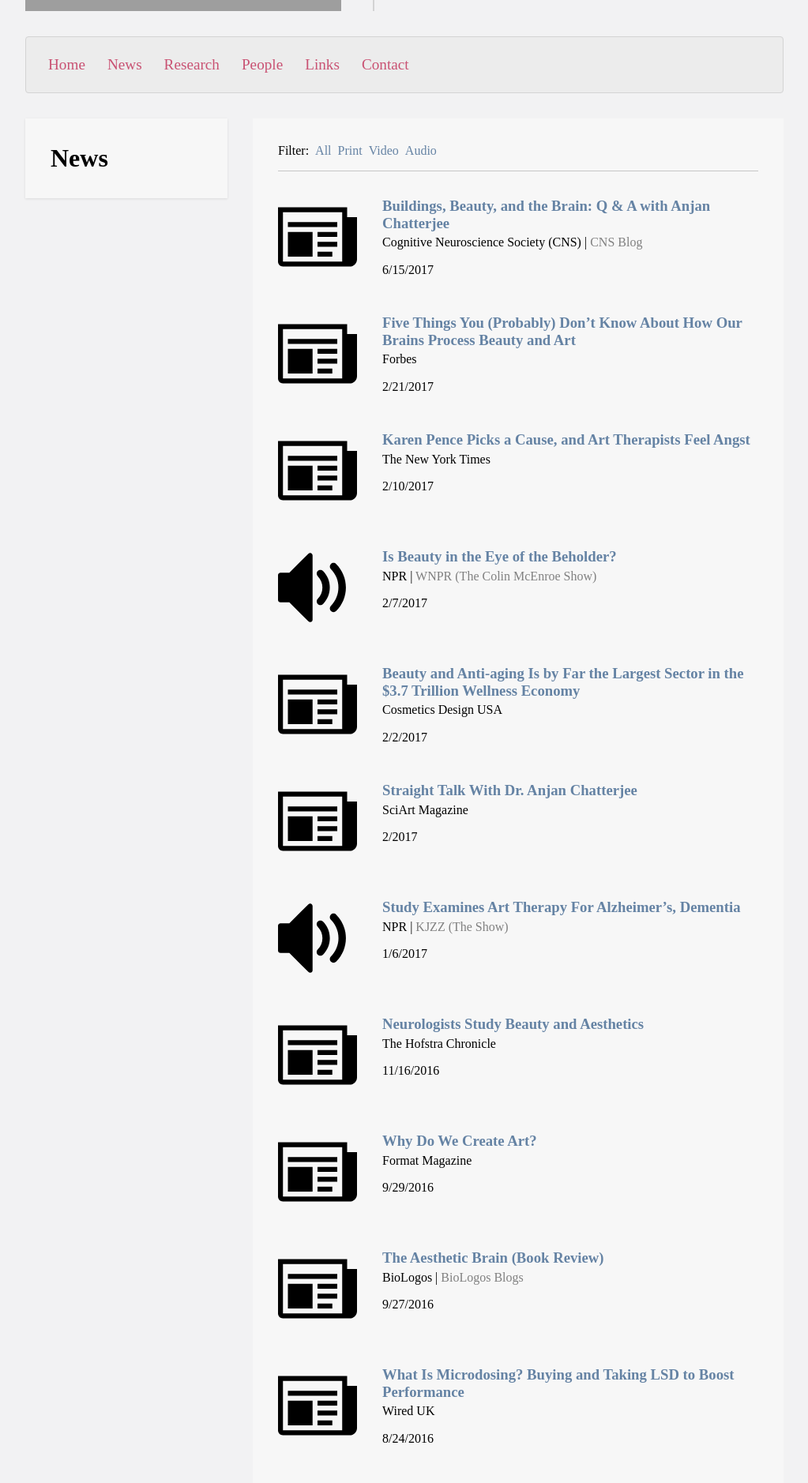
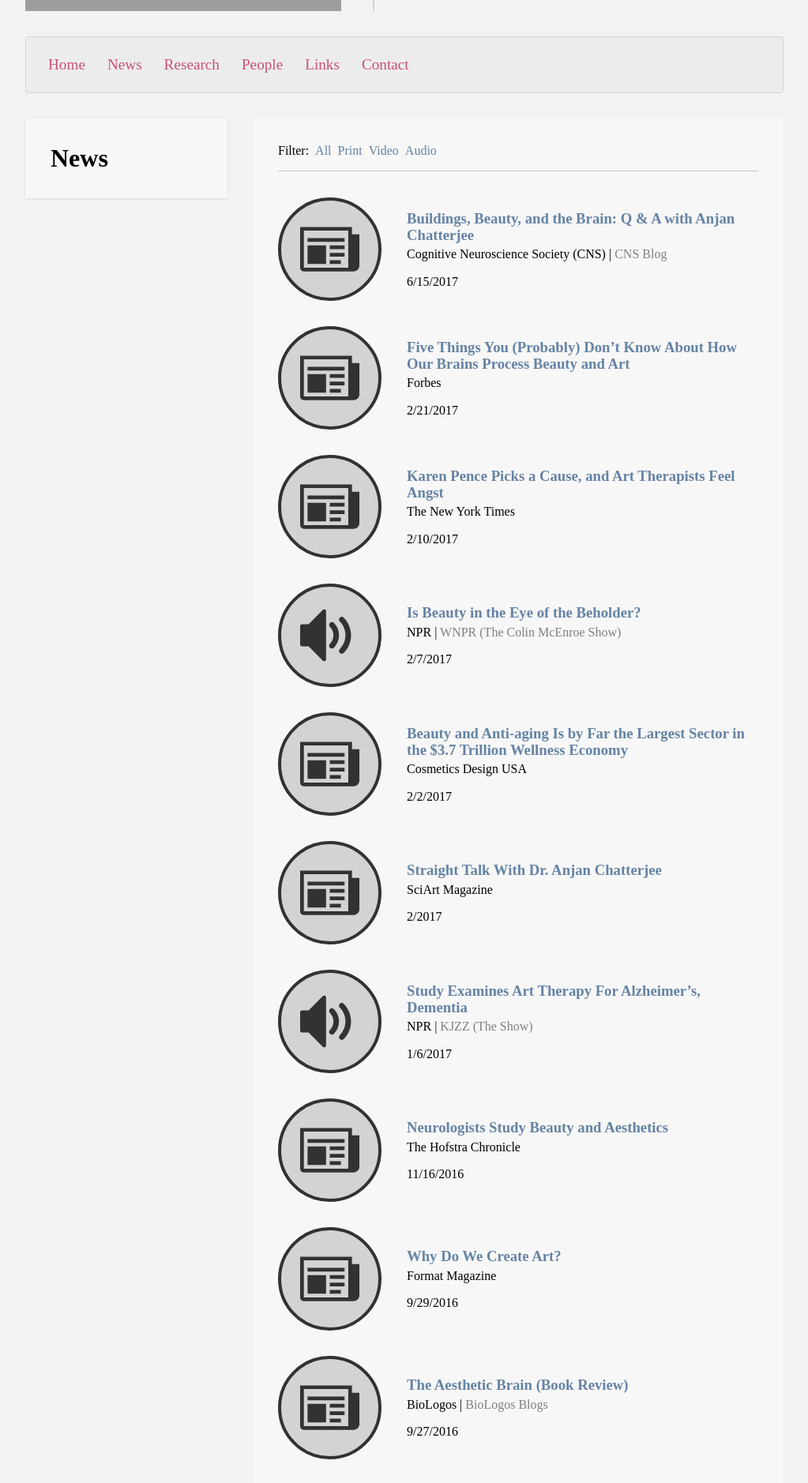
Before and after one commit to joeptacek/chatlab-site, a Jekyll site: the page built from news.html, in a window 1280 px wide. Shown: the part 350-2228 px from the top of the page at 79% size, without its empty margins (128-1151 px from the left). Built offline with Jekyll 4.4.1, drawn with Linux system fonts in a browser that asks for light colours; some web fonts are replaced; grey boxes are pictures that could not be loaded.

Commit message:
added js for menu toggle, improve news icon display

```diff
--- a/_includes/item/news.html
+++ b/_includes/item/news.html
@@ -1,4 +1,5 @@
 <div class="news-item">
+  <div class="news-type-icon-outer">
     {% case include.pass.type %}
       {% when 'print' %}
         <svg class="news-type-icon icon-newspaper"><use xlink:href="#icon-newspaper"></use></svg>
@@ -7,6 +8,7 @@
       {% when 'audio' %}
         <svg class="news-type-icon icon-volume-medium"><use xlink:href="#icon-volume-medium"></use></svg>
     {% endcase %}
+  </div>
   <div class="news-item-data">
     <h3 class="news-title"><a href="{{ include.pass.media_url }}" target="_blank">{{ include.pass.title }}</a></h3>
     <p class="news-source">{{ include.pass.source }}{% if include.pass.sub_source != null %} | <span class="sub-source">{{ include.pass.sub_source }}</span>{% endif %}</p>
--- a/assets/css/main.scss
+++ b/assets/css/main.scss
@@ -133,9 +133,16 @@
             border: none;
           }
 
-          a {
+          a, button {
             color: $site-links;
             font-size: 1.2rem;
+          }
+
+          button {
+            border: none;
+            padding: 0;
+            font-family: 'Gentium Basic', serif;
+            background-color: inherit;
           }
         }
       }
@@ -195,7 +202,7 @@
           div.research-item {
             margin-bottom: 2rem;
 
-            &:last-of-type {
+            &:last-child {
               margin-bottom: 0;
             }
 
@@ -233,7 +240,7 @@
             align-items: center;
             margin-bottom: 4rem;
 
-            &:last-of-type {
+            &:last-child {
               margin-bottom: 0;
             }
 
@@ -296,14 +303,29 @@
               margin-bottom: 0;
             }
 
+            div.news-type-icon-outer {
+              margin-bottom: 1rem;
+              padding: 1.5rem;
+              border-radius: 100%;
+              background-color: lightgrey;
+              border: solid rgb(50,50,50) 4px;
+            }
+
             svg.news-type-icon {
-              flex: 0 0 100px; // no growing or shrinking, always 100px
-              height: 100px;
-              margin-bottom: 1rem;
+              // Height and width set the size of the SVG "frame" - the actual
+              // image will be contained within this frame in such a way that
+              // preserves aspect ratio.
+              display: block; // Or else extra space around element (default is inline)
+              width: 75px;
+              height: 75px;
+
+              fill: rgb(50,50,50);
             }
 
             div.news-item-data {
               max-width: 20rem;
+              text-align: center;
+
               h3.news-title {
                 margin-bottom: 0.3rem;
               }
@@ -338,7 +360,7 @@
   }
 }
 
-@media screen and (min-width: 40rem) {
+@media screen and (min-width: 45rem) {
   a:hover {
     color: $pl-hover;
   }
@@ -451,19 +473,23 @@
           section {
             div.news-item {
               flex-flow: row;
-              align-items: flex-start;
               margin-bottom: 2rem;
 
-              &:last-of-type {
+              &:last-child {
                 margin-bottom: 0;
               }
 
+              div.news-type-icon-outer {
+                margin-bottom: 0;
+                margin-right: 2rem;
+              }
+
               svg.news-type-icon {
-                margin-right: 2rem;
               }
 
               div.news-item-data {
                 max-width: 100%;
+                text-align: left;
               }
             }
           }
@@ -483,7 +509,7 @@
   display: none;
 }
 
-@media screen and (min-width: 40rem) {
+@media screen and (min-width: 45rem) {
   #nav-site-toggle-button {
     display: none;
   }
--- a/assets/js/main.js
+++ b/assets/js/main.js
@@ -1,32 +1,42 @@
 document.getElementById("nav-site-main").classList.add("hidden");
 
-var at_top = true;
-var menu_visible = false;
+var atTop = true;
+var menuVisible = false;
+var navSiteToggleButton = document.getElementById("nav-site-toggle-button");
+var navSiteMain = document.getElementById("nav-site-main");
+var navPage = document.getElementById("nav-page");
 
 window.addEventListener("scroll", function() {
-  var scroll_Y = window.pageYOffset;
+  var scrollY = window.pageYOffset;
 
-  if (at_top) {
-    if (scroll_Y > 227) {
-      at_top = false;
+  if (atTop) {
+    if (scrollY > 227) {
+      atTop = false;
       // Only fires once when crossing from low to high
-      document.getElementById("nav-page").classList.add("scrolled");
+      navPage.classList.add("scrolled");
     }
   } else {
-    if (scroll_Y < 228) {
-      at_top = true;
+    if (scrollY < 228) {
+      atTop = true;
       // Only fires once when crossing from high to low
-      document.getElementById("nav-page").classList.remove("scrolled");
+      navPage.classList.remove("scrolled");
     }
   }
 });
 
-document.getElementById("nav-site-toggle-button").addEventListener("click", function() {
-  if (menu_visible) {
-    menu_visible = false;
-    document.getElementById("nav-site-main").classList.add("hidden")
+navSiteToggleButton.addEventListener("click", function() {
+  if (menuVisible) {
+    menuVisible = false;
+    navSiteMain.classList.add("hidden")
   } else {
-    menu_visible = true;
-    document.getElementById("nav-site-main").classList.remove("hidden")
+    menuVisible = true;
+    navSiteMain.classList.remove("hidden")
   }
+
+  // After button click, button element gains focus and glows via CSS outline
+  // property (looks weird). For accesibility, it's not a good idea to do
+  // button:focus { outline: none; }. Instead, just blur immediately after
+  // click event. Outline still visible when you :focus the button in other ways
+  // (e.g., with tab).
+  navSiteToggleButton.blur();
 });
--- a/index.html
+++ b/index.html
@@ -14,7 +14,7 @@
   </nav>
   <div id="page-content"><!-- div necessary to make flex row with nav -->
     <section id="about">
-      <h2 class="section-title">Welcome to ChatLab!</h2>
+      <h2 class="section-title">About</h2>
       <hr />
       <p>Our lab is a part of the Center for Cognitive Neuroscience within the University of Pennsylvania Neurology Department. We are interested in interactions between cognition, language, and the brain. Our studies cover a diverse range of cognitive processes, including figurative and spatial language, event representation, aesthetics, neuroethics. Much of our research focuses on differences in processing of patients with brain injury, compared with healthy adults.</p>
       <img src="assets/img/group/062217/group.jpg" alt="ChatLab: June 22, 2017" />
```
Also changed, not shown: notes.txt (+7 -1 lines). Lines whose indentation alone changed are shown as unchanged.
